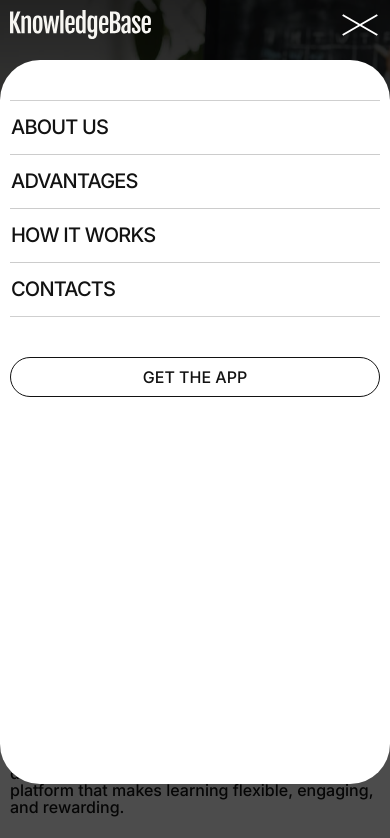
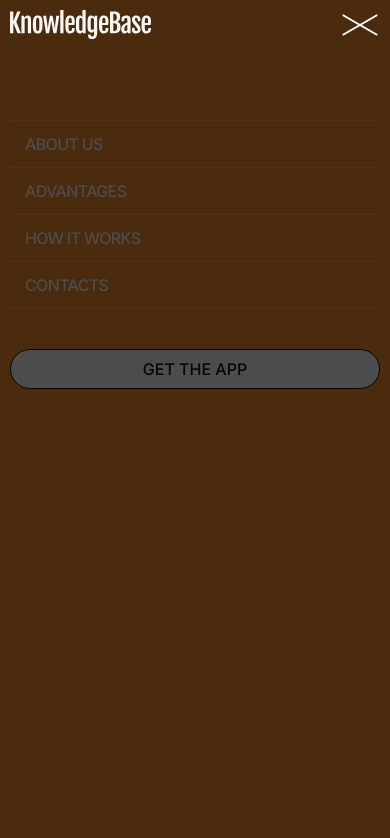
Before and after one commit to franticus/Trickster, a website: page docs/index.html in a window 390 px wide. Both pictures are taken after a click on the button 360 px from the left and 24 px from the top of the page. Shown: the top 838 px of the page. Drawn offline with nearby package versions, Linux system fonts and the light colour scheme; files that its build step writes are made by us from their sources; a web font is replaced by a local one.

Commit message:
mobile-nav

```diff
--- a/src/js/modules/mobile-nav.js
+++ b/src/js/modules/mobile-nav.js
@@ -9,7 +9,7 @@ function mobileNav() {
   const closeMenu = () => {
     htmlBlock.classList.remove('no-scroll');
     nav.classList.remove('mobile-nav--open');
-    overlay.classList.remove('mobile-nav--open');
+    // overlay.classList.remove('mobile-nav--open');
     menuIcon.classList.remove('nav-icon--active');
     document.body.classList.remove('no-scroll');
   };
@@ -17,7 +17,7 @@ function mobileNav() {
   navBtn.onclick = function() {
     htmlBlock.classList.toggle('no-scroll');
     nav.classList.toggle('mobile-nav--open');
-    overlay.classList.toggle('mobile-nav--open');
+    // overlay.classList.toggle('mobile-nav--open');
     menuIcon.classList.toggle('nav-icon--active');
     document.body.classList.toggle('no-scroll');
   };
--- a/src/scss/base/_vars.scss
+++ b/src/scss/base/_vars.scss
@@ -10,7 +10,7 @@
 	--page-bg: #FFF;
 	--text-color: #fff;
 	--text-color-dark: #121212;
-	--accent: #FFE26A;
+	--accent: #F9902F;
 	--accent-dark: #121212;
 	--accent-light: #0F6DA7;
 	--link-color: #7C0000;
--- a/src/scss/blocks/_mobile-nav.scss
+++ b/src/scss/blocks/_mobile-nav.scss
@@ -3,9 +3,9 @@
 	top: 50%;
 	right: -150%;
 	width: 100%;
-	height: calc(100% - 120px);
+	height: 100%;
 	transform: translate(0%, -50%);
-	z-index: 99;
+	z-index: 90;
 
 	padding: 40px 10px;
 
@@ -13,15 +13,17 @@
 	flex-direction: column;
 	align-items: flex-start;
 	justify-content: flex-start;
-	background: var(--page-bg);
+	background: var(--accent);
 	transition: all 0.2s ease-in;
-	border-radius: 40px;
 
 	.border_wrapper {
-		background-color: var(--page-bg);
 		width: 100%;
 		max-width: 100%;
 		margin-bottom: 40px;
+	}
+
+	&__skate {
+		margin: 0 auto;
 	}
 }
 
@@ -47,7 +49,6 @@
 .mobile-nav li {
 	width: 100%;
 	display: flex;
-	border-bottom: 1px solid rgba(255, 177, 22, 0.2);
 
 	&:first-child {
 		border-top: none;
@@ -59,7 +60,7 @@
 }
 
 .mobile-nav li {
-	border-bottom: 1px solid rgba(0, 0, 0, 0.2);
+	border-bottom: 1px solid rgba(255, 255, 255, 0.3);
 }
 
 .mobile-nav__list li a {
@@ -86,18 +87,13 @@
 	flex-direction: column;
 	align-items: center;
 	font-size: 28px;
-	background-color: var(--page-bg);
-	// border: 1px solid rgba(124, 0, 0, 0.6);
-
-	// & .active {
-	// 	opacity: 0.5;
-	// }
+	margin-top: 80px;
 
 	& li:first-child {
-		border-top: 1px solid rgba(18, 18, 18, 0.2);
+		border-top: 1px solid rgba(255, 255, 255, 0.3);
 	}
 
 	& li:last-child {
-		border-bottom: 1px solid rgba(18, 18, 18, 0.2);
+		border-bottom: 1px solid rgba(255, 255, 255, 0.3);
 	}
 }
--- a/src/scss/blocks/_nav.scss
+++ b/src/scss/blocks/_nav.scss
@@ -80,17 +80,17 @@
 .no-scroll .nav__link {
 	transition: all 0.2s ease-in;
 	position: relative;
-	padding: 5px;
-	margin: 10px 0;
-	margin-left: -5px;
+	padding: 15px;
 
 	font-weight: 500;
-	font-size: 20px;
-	line-height: 105%;
-	text-transform: uppercase;
-	color: var(--text-color-dark);
+	font-size: 16px;
+	line-height: 100%;
+	letter-spacing: -0.04em;
+	color: var(--text-color);
+	border: none;
 
 	&:hover {
 		color: var(--text-color-dark);
+		background-color: var(--page-bg);
 	}
 }
```
Also changed, not shown: src/html/blocks/mobile-nav.html (+3 -6 lines), build/css/main.css, build/index.html, build/js/index.bundle.js, build/privacy-policy.html.
